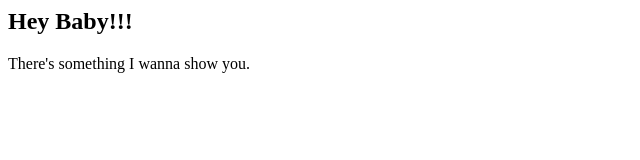
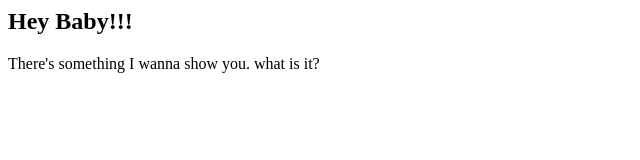
Before and after one commit to hansdamak/hansdamak, a plain HTML site: page index.html in a window 1280 px wide. Shown: the full height of the page, 0-640 px from the left. Drawn offline with Linux system fonts and the light colour scheme.

Commit message:
Update index.html

```diff
--- a/index.html
+++ b/index.html
@@ -1,3 +1,4 @@
 <h2> Hey Baby!!!</h2>
 
 There's something I wanna show you.
+what is it?
```
